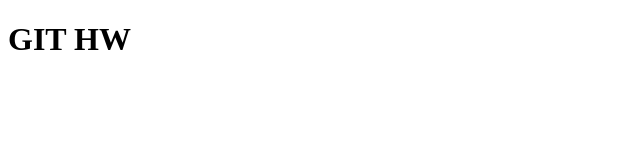
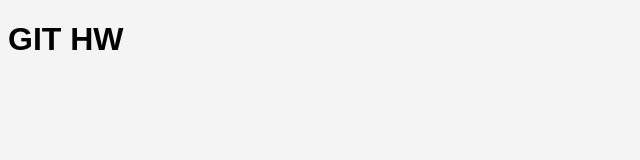
Before and after one commit to ElisabethSekida/Git_HW, a plain HTML site: page index.html in a window 1280 px wide. Shown: the full height of the page, 0-640 px from the left. Drawn offline with Linux system fonts and the light colour scheme.

Commit message:
Add basic styles

```diff
--- a/index.html
+++ b/index.html
@@ -3,6 +3,7 @@
 <head>
     <meta charset="UTF-8">
     <meta name="viewport" content="width=device-width, initial-scale=1.0">
+    <link rel="stylesheet" href="style.css">
     <title>GIT HW</title>
 </head>
 <body>
--- /dev/null
+++ b/style.css
@@ -0,0 +1,4 @@
+body {
+  background-color: #f4f4f4;
+  font-family: Arial, sans-serif;
+}
```
